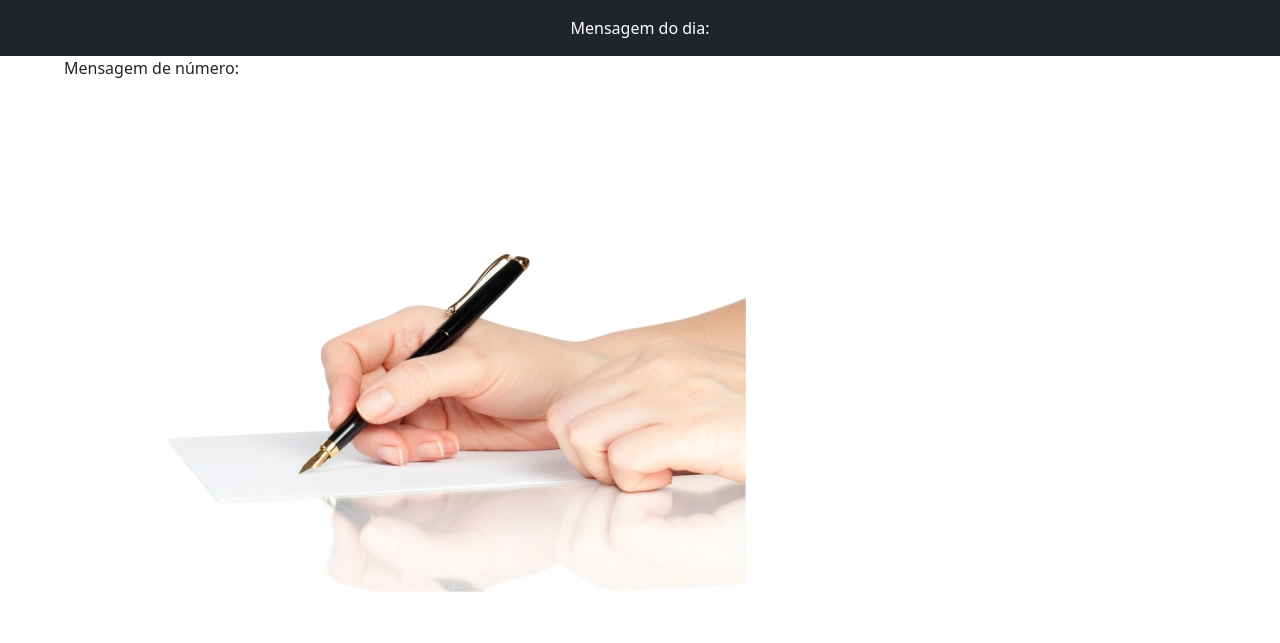
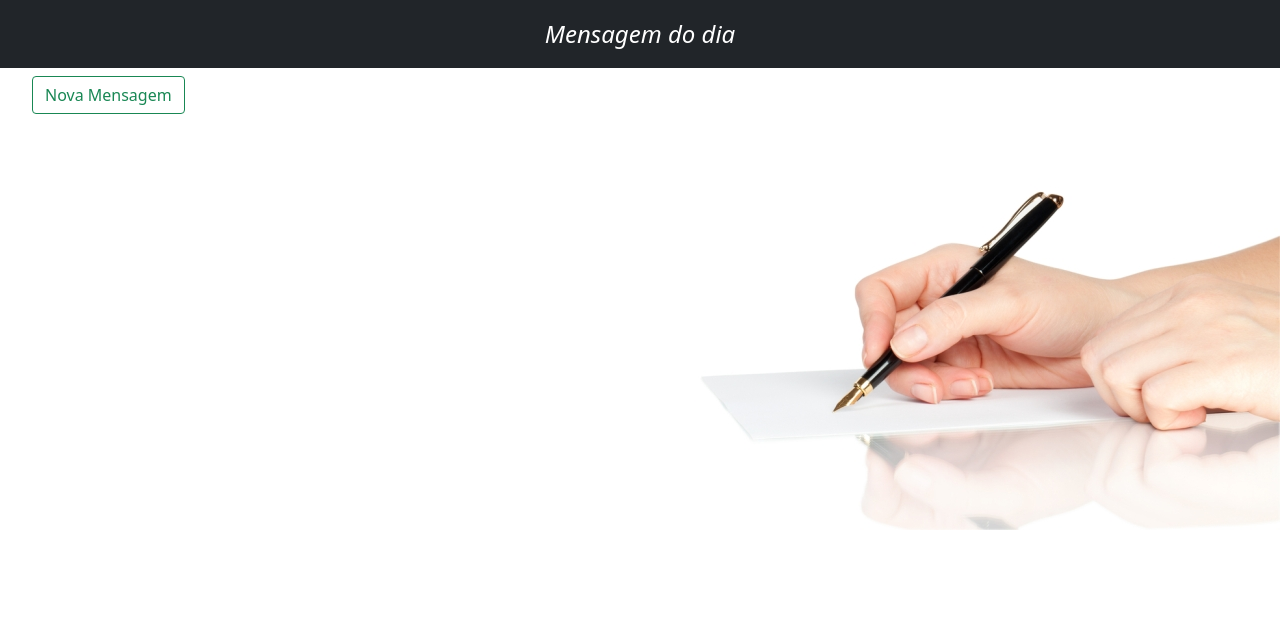
Before and after one commit to AfonsoAmorim/apiMessageFetch, a plain HTML site: page index.html in a window 1280 px wide. Drawn offline with nearby package versions, Linux system fonts and the light colour scheme; no server answers.

Commit message:
finalizando projeto

```diff
--- a/api.js
+++ b/api.js
@@ -1,7 +1,10 @@
+function geraMensagem(){
 fetch("https://api.adviceslip.com/advice?")
 .then((resposta) => resposta.json())
 .then((data) => {console.log(data.slip.advice)
 
- document.getElementById("id").innerHTML = data.slip.id
+ //document.getElementById("id").innerHTML = data.slip.id
  document.getElementById("texto").innerHTML = data.slip.advice
 });
+
+};
--- a/index.html
+++ b/index.html
@@ -7,15 +7,15 @@
 
     <!-- Bootstrap CSS -->
     <link href="https://cdn.jsdelivr.net/npm/bootstrap@5.1.3/dist/css/bootstrap.min.css" rel="stylesheet" integrity="sha384-1BmE4kWBq78iYhFldvKuhfTAU6auU8tT94WrHftjDbrCEXSU1oBoqyl2QvZ6jIW3" crossorigin="anonymous">
-
+    <link rel="shortcut icon" href="./OIP.jpg">
     <title>Mensagens</title>
   </head>
   <body>
 
     <nav class="navbar navbar-light bg-dark ">
         <div class="container-fluid justify-content-center">
-          <span class="navbar-text text-white t">
-            Mensagem do dia:
+          <span class="navbar-text text-white fs-4 fst-italic">
+            Mensagem do dia
           </span>
         </div>
       </nav>
@@ -23,13 +23,17 @@
 
 <main>
     <ul>
-        <ol>Mensagem de número:</ol>
-        <h1 id="id"></h1>
+        <!-- <ol>Mensagem de número:</ol>
+        <h1 id="id"></h1> -->
         <h1 id="texto"></h1>
-    </ul>
+
+    <button class="btn btn-outline-success" onclick="geraMensagem()">Nova Mensagem</button>
+</ul>
 </main>
 
-<img src="./R.jpg" class="m-5 p-5">
+
+<img class="position-absolute end-0" src="./R.jpg" class="m-5 p-5">
+
 
 
 
```
Also changed, not shown: OIP.jpg (added).
